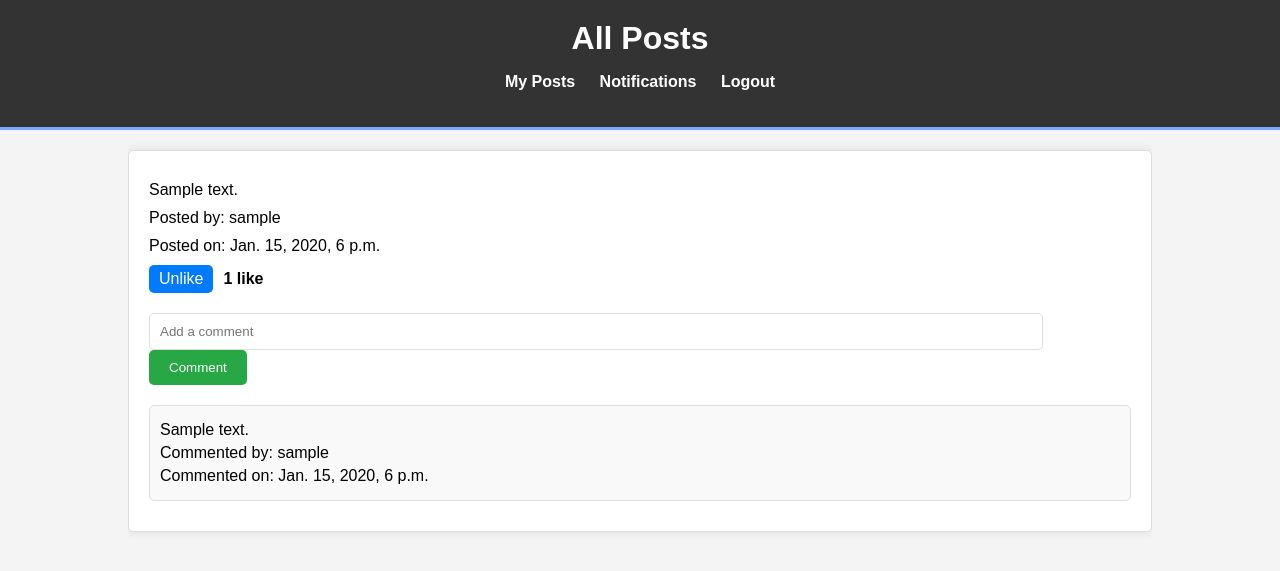
After one commit to Clyde956/CITU-CONNECT_DJANGO, a Django app: page /all-posts/ in a window 1280 px wide. The commit adds this page. Shown: the top 571 px of the page. Run offline with Django 5.2, Linux system fonts and the light colour scheme; a user stored in the database is signed in; tables that the repository leaves empty hold one stand-in row (values such as "Sample post").

Commit message:
Added FYP like Page named "All Posts", Likes, Notification, Improved Posts
Added FYP like Page named "All Posts", Likes, Notification, Improved Posts

```diff
--- a/cituconnect/myapp/models.py
+++ b/cituconnect/myapp/models.py
@@ -29,7 +29,7 @@ class Category(models.Model):
 class Post(models.Model):
     postId = models.AutoField(primary_key=True)
     content = models.TextField()
-    member = models.ForeignKey(User, on_delete=models.CASCADE)
+    member = models.ForeignKey(User, on_delete=models.CASCADE, related_name='posts')
     likes = models.ManyToManyField(User, related_name='liked_posts', blank=True)
     timeStamp = models.DateTimeField(auto_now_add=True)
     status = models.CharField(max_length=10, default='pending')
--- /dev/null
+++ b/cituconnect/myapp/templates/all_posts.html
@@ -0,0 +1,156 @@
+<!-- cituconnect/myapp/templates/all_posts.html -->
+
+<!DOCTYPE html>
+<html>
+<head>
+    <title>All Posts</title>
+    <style>
+        body {
+            font-family: Arial, sans-serif;
+            background-color: #f4f4f4;
+            margin: 0;
+            padding: 0;
+        }
+        .container {
+            width: 80%;
+            margin: auto;
+            overflow: hidden;
+        }
+        header {
+            background: #333;
+            color: #fff;
+            padding: 20px 0;
+            border-bottom: #77aaff 3px solid;
+        }
+        header h1 {
+            text-align: center;
+            margin: 0;
+        }
+        header ul {
+            padding: 0;
+            list-style: none;
+            text-align: center;
+        }
+        header ul li {
+            display: inline;
+            margin: 0 10px;
+        }
+        header ul li a {
+            color: #fff;
+            text-decoration: none;
+            font-weight: bold;
+        }
+        header ul li a:hover {
+            text-decoration: underline;
+        }
+        .post {
+            background: #fff;
+            margin: 20px 0;
+            padding: 20px;
+            border: 1px solid #ddd;
+            border-radius: 5px;
+            box-shadow: 0 0 10px rgba(0, 0, 0, 0.1);
+        }
+        .post p {
+            margin: 10px 0;
+        }
+        .post-actions {
+            display: flex;
+            align-items: center;
+        }
+        .post-actions a {
+            background: #007bff;
+            color: #fff;
+            padding: 5px 10px;
+            border-radius: 5px;
+            text-decoration: none;
+            margin-right: 10px;
+        }
+        .post-actions a:hover {
+            background: #0056b3;
+        }
+        .likes-count {
+            font-weight: bold;
+        }
+        .comments {
+            margin-top: 20px;
+        }
+        .comment {
+            background: #f9f9f9;
+            padding: 10px;
+            border: 1px solid #ddd;
+            border-radius: 5px;
+            margin-bottom: 10px;
+        }
+        .comment p {
+            margin: 5px 0;
+        }
+        form {
+            margin-top: 20px;
+        }
+        form input[type="text"] {
+            width: calc(100% - 110px);
+            padding: 10px;
+            margin-right: 10px;
+            border: 1px solid #ddd;
+            border-radius: 5px;
+        }
+        form button {
+            padding: 10px 20px;
+            background: #28a745;
+            color: #fff;
+            border: none;
+            border-radius: 5px;
+            cursor: pointer;
+        }
+        form button:hover {
+            background: #218838;
+        }
+    </style>
+</head>
+<body>
+    <header>
+        <div class="container">
+            <h1>All Posts</h1>
+            <ul>
+                <li><a href="{% url 'my_posts' %}">My Posts</a></li>
+                <li><a href="{% url 'notifications' %}">Notifications</a></li>
+                <li><a href="{% url 'logout' %}">Logout</a></li>
+            </ul>
+        </div>
+    </header>
+    <div class="container">
+        {% for post in posts %}
+            <div class="post">
+                <p>{{ post.content }}</p>
+                <p>Posted by: {{ post.member.username }}</p>
+                <p>Posted on: {{ post.timeStamp }}</p>
+                <div class="post-actions">
+                    <a href="{% url 'like_post' post.postId %}">
+                        {% if user in post.likes.all %}
+                            Unlike
+                        {% else %}
+                            Like
+                        {% endif %}
+                    </a>
+                    <span class="likes-count">{{ post.likes.count }} like{{ post.likes.count|pluralize }}</span>
+                </div>
+                <form action="{% url 'comment_post' post.postId %}" method="post">
+                    {% csrf_token %}
+                    <input type="text" name="content" placeholder="Add a comment">
+                    <button type="submit">Comment</button>
+                </form>
+                <div class="comments">
+                    {% for comment in post.comments.all %}
+                        <div class="comment">
+                            <p>{{ comment.content }}</p>
+                            <p>Commented by: {{ comment.member.username }}</p>
+                            <p>Commented on: {{ comment.timestamp }}</p>
+                        </div>
+                    {% endfor %}
+                </div>
+            </div>
+        {% endfor %}
+    </div>
+</body>
+</html>
--- a/cituconnect/myapp/templates/hello_user.html
+++ b/cituconnect/myapp/templates/hello_user.html
@@ -194,6 +194,7 @@
                 <li>You have no posts yet.</li>
             {% endfor %}
         </ul>
+        <a href="{% url 'all_posts' %}">All Posts</a>
         <a href="{% url 'notifications' %}">Notifications</a>
         <a href="{% url 'logout' %}">Logout</a>
     </div>
--- a/cituconnect/myapp/urls.py
+++ b/cituconnect/myapp/urls.py
@@ -1,5 +1,5 @@
 from django.urls import path
-from .views import register, login_view, create_post, home, success, update_post, delete_post, hello_user, notifications, like_post, logout_view, add_comment, update_comment, delete_comment
+from .views import all_posts_view, comment_post_view, like_post_view, my_posts_view, register, login_view, create_post, home, success, update_post, delete_post, hello_user, notifications, like_post, logout_view, add_comment, update_comment, delete_comment
 
 urlpatterns = [
     path('', home, name='home'),
@@ -11,9 +11,12 @@ urlpatterns = [
     path('delete_post/<int:post_id>/', delete_post, name='delete_post'),
     path('hello_user/', hello_user, name='hello_user'),
     path('notifications/', notifications, name='notifications'),
-    path('like_post/<int:post_id>/', like_post, name='like_post'),
+    path('like_post/<int:post_id>/', like_post_view, name='like_post'),
+    path('comment_post/<int:post_id>/', comment_post_view, name='comment_post'),
     path('logout/', logout_view, name='logout'),
     path('add_comment/<int:post_id>/', add_comment, name='add_comment'),
     path('update_comment/<int:comment_id>/', update_comment, name='update_comment'),
     path('delete_comment/<int:comment_id>/', delete_comment, name='delete_comment'),
+    path('all-posts/', all_posts_view, name='all_posts'),
+    path('my-posts/', my_posts_view, name='my_posts'),
 ]
--- a/cituconnect/myapp/views.py
+++ b/cituconnect/myapp/views.py
@@ -1,4 +1,6 @@
 from django.shortcuts import render, redirect, get_object_or_404
+from django.http import JsonResponse
+from django.contrib.auth.models import User
 from django.contrib.auth import login, authenticate, logout
 from django.contrib.auth.decorators import login_required
 from django.http import JsonResponse
@@ -26,7 +28,7 @@ def login_view(request):
         if user is not None:
             login(request, user)
             user_posts = Post.objects.filter(member=user)
-            return render(request, 'hello_user.html', {'username': user.username, 'posts': user_posts})
+            return render(request, 'all_posts.html', {'username': user.username, 'posts': user_posts})
         else:
             return render(request, 'registration/login.html', {'error': 'Invalid username or password'})
     return render(request, 'registration/login.html')
@@ -34,15 +36,11 @@ def login_view(request):
 @login_required
 def create_post(request):
     if request.method == 'POST':
-        form = PostForm(request.POST)
-        if form.is_valid():
-            post = form.save(commit=False)
-            post.member = request.user._wrapped if hasattr(request.user, '_wrapped') else request.user
-            post.save()
-            return redirect('success')
-    else:
-        form = PostForm()
-    return render(request, 'create_post.html', {'form': form})
+        title = request.POST.get('title')
+        content = request.POST.get('content')
+        post = Post.objects.create(title=title, content=content, member=request.user)
+        return redirect('all_posts')
+    return render(request, 'create_post.html')
 
 def home(request):
     return render(request, 'home.html')
@@ -76,6 +74,11 @@ def hello_user(request):
     return render(request, 'hello_user.html', {'posts': posts, 'username': request.user.username})
 
 @login_required
+def my_posts_view(request):
+    posts = Post.objects.filter(member=request.user)
+    return render(request, 'hello_user.html', {'posts': posts})
+
+@login_required
 def like_post(request, post_id):
     post = get_object_or_404(Post, postId=post_id)
     user = request.user
@@ -106,7 +109,13 @@ def add_comment(request, post_id):
     if request.method == 'POST':
         content = request.POST.get('content')
         post = get_object_or_404(Post, postId=post_id)
-        Comment.objects.create(content=content, post=post, member=request.user)
+        comment = Comment.objects.create(content=content, post=post, member=request.user)
+
+        # Create a notification for the post owner if the commenter is not the post owner
+        if post.member != request.user:
+            notification_content = f"{request.user.username} commented on your post: {post.content[:20]}"
+            Notification.objects.create(content=notification_content, recipient=post.member)
+
         return JsonResponse({'status': 'success'})
 
 @login_required
@@ -126,3 +135,50 @@ def delete_comment(request, comment_id):
         comment.delete()
         return redirect('hello_user')
     return render(request, 'delete_comment.html', {'comment': comment})
+
+#@login_required
+#def get_all_posts_by_registered_users():
+#   # Assuming 'member' is a ForeignKey to the User model in the Post model
+#    posts = Post.objects.filter(member__is_active=True)
+#    return posts
+
+@login_required
+def all_posts_view(request):
+    all_posts = Post.objects.all()
+    return render(request, 'all_posts.html', {'posts': all_posts})
+    #posts = Post.objects.filter(member__is_active=True)  # Fetch all posts by active users
+    #print(len(posts))  # Debugging: Print the posts to the console
+    #return render(request, 'all_posts.html', {'posts': posts})
+
+@login_required
+def notifications_view(request):
+    notifications = Notification.objects.filter(recipient=request.user)
+    return render(request, 'notifications.html', {'notifications': notifications})
+
+@login_required
+@login_required
+def like_post_view(request, post_id):
+    post = get_object_or_404(Post, postId=post_id)
+    if request.user not in post.likes.all():
+        post.likes.add(request.user)
+        # Create a notification for the post owner if the liker is not the owner
+        if post.member != request.user:
+            notification_content = f"{request.user.username} liked your post: {post.content[:20]}"
+            Notification.objects.create(content=notification_content, recipient=post.member)
+    else:
+        post.likes.remove(request.user)
+    return redirect('all_posts')
+
+@login_required
+@login_required
+def comment_post_view(request, post_id):
+    if request.method == 'POST':
+        content = request.POST.get('content')
+        post = get_object_or_404(Post, postId=post_id)
+        comment = Comment.objects.create(content=content, post=post, member=request.user)
+        # Create a notification for the post owner if the commenter is not the owner
+        if post.member != request.user:
+            notification_content = f"{request.user.username} commented on your post: {post.content}"
+            Notification.objects.create(content=notification_content, recipient=post.member)
+        return redirect('all_posts')
+    return redirect('all_posts')
```
Also changed, not shown: cituconnect/myapp/templates/notifications.html (+8 -13 lines), cituconnect/myapp/migrations/0007_alter_post_member.py (added).
